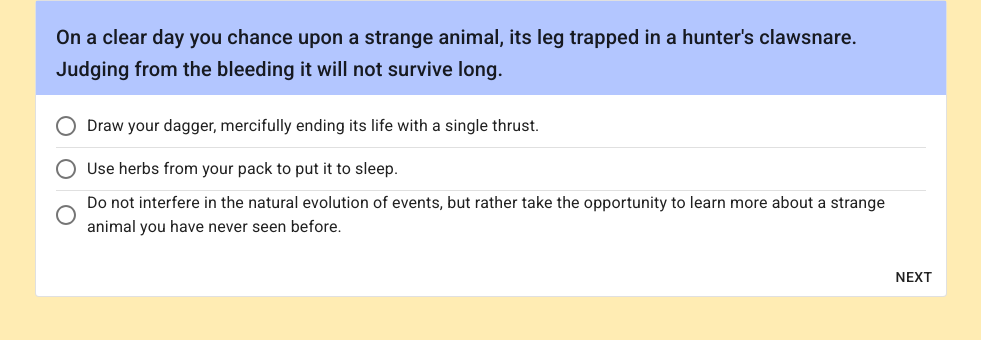
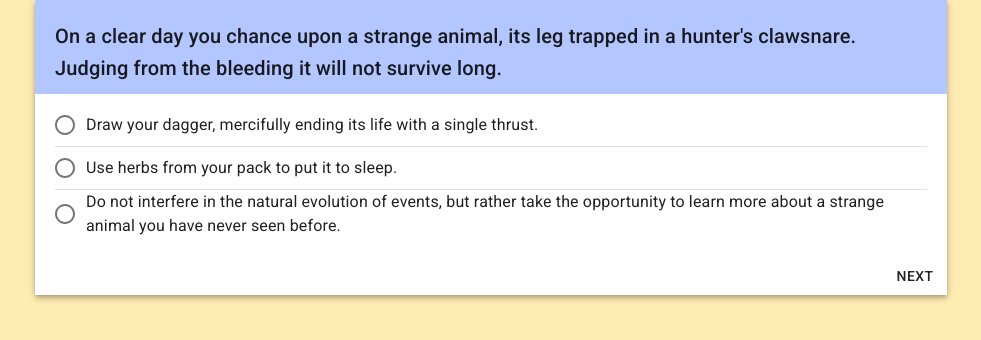
Before and after one commit to sinisterstuf/tes3chargen, a React (Create React App) app: page / in a window 1280 px wide. Shown: the top 340 px of the page, without its empty margins (149-1130 px from the left). Built offline with nearby package versions, Linux system fonts and the light colour scheme.

Commit message:
Make the card stand out more
Ans also fix the corners... not sure why the top ones don't want to be
round so making them all sharp.

```diff
--- a/src/App.tsx
+++ b/src/App.tsx
@@ -38,7 +38,7 @@ const App: React.FC = () => {
   return (
     <ThemeProvider theme={theme}>
       <Container className="main" maxWidth="md">
-        <Paper variant="outlined" className="question">
+        <Paper elevation={4} square className="question">
           <Typography className="question-text" variant="h6">
             On a clear day you chance upon a strange animal, its leg trapped in a hunter's clawsnare. Judging from the bleeding it will not survive long.
           </Typography>
```
Also changed, not shown: src/App.css (line endings or trailing spaces).
